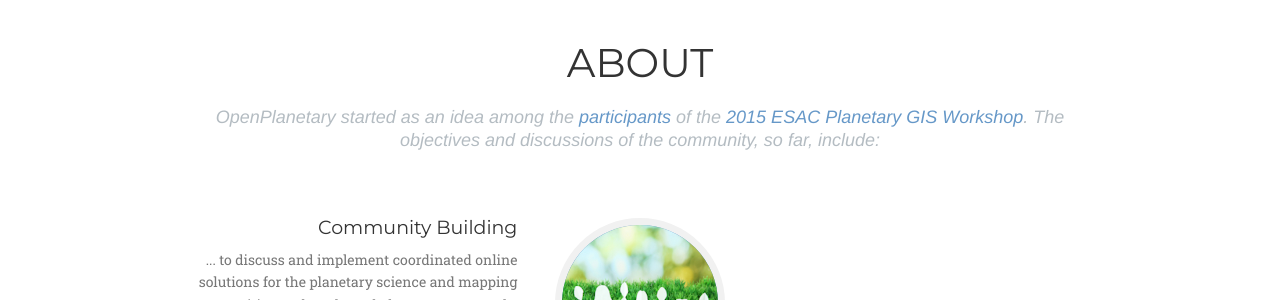
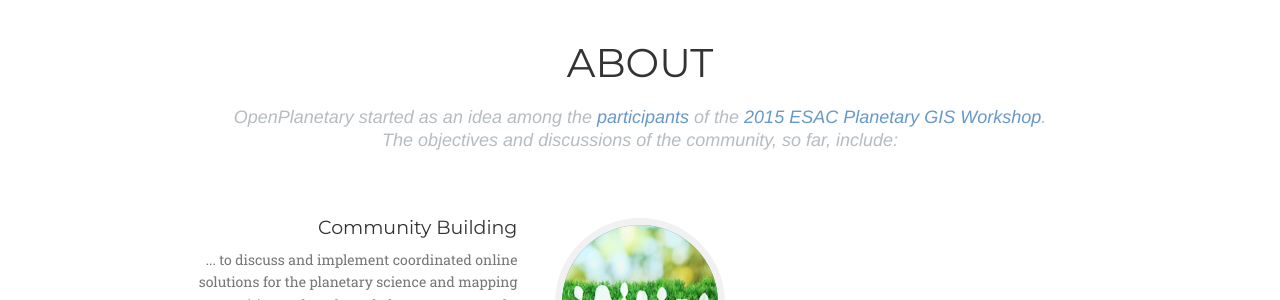
Before and after one commit to openplanetary/openplanetary.github.io, a Jekyll site: the page built from index.html, in a window 1280 px wide and 900 px high, scrolled down 966 px. Shown: the part 153-453 px from the top of the window. Built offline with Jekyll 4.4.1, drawn with Linux system fonts in a browser that asks for light colours; some web fonts are replaced; a style sheet for code colours, icons or effects is not loaded.

```diff
--- a/_includes/about.html
+++ b/_includes/about.html
@@ -6,8 +6,8 @@
                     <h2 class="section-heading">About</h2>
                     <h3 class="section-subheading text-muted">
                     OpenPlanetary started as an idea among the <a href="https://issues.cosmos.esa.int/psawiki/display/GISWS/Participants">
-                    participants</a> of the <a href="https://issues.cosmos.esa.int/psawiki/display/GISWS/ESAC+Planetary+GIS+Workshop+2015+Wiki">2015 ESAC Planetary GIS Workshop</a>. The objectives and discussions
-                    of the community, so far, include:
+                    participants</a> of the <a href="https://issues.cosmos.esa.int/psawiki/display/GISWS/ESAC+Planetary+GIS+Workshop+2015+Wiki">2015 ESAC Planetary GIS Workshop</a>.
+                    <br>The objectives and discussions of the community, so far, include:
                     </h3>
                 </div>
             </div>
```
